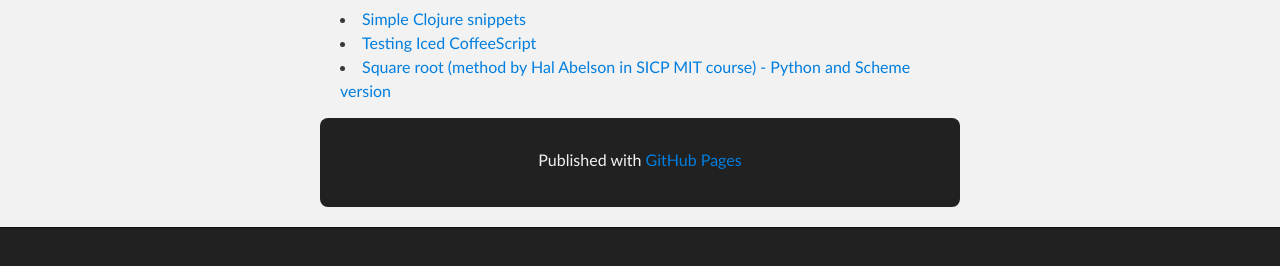
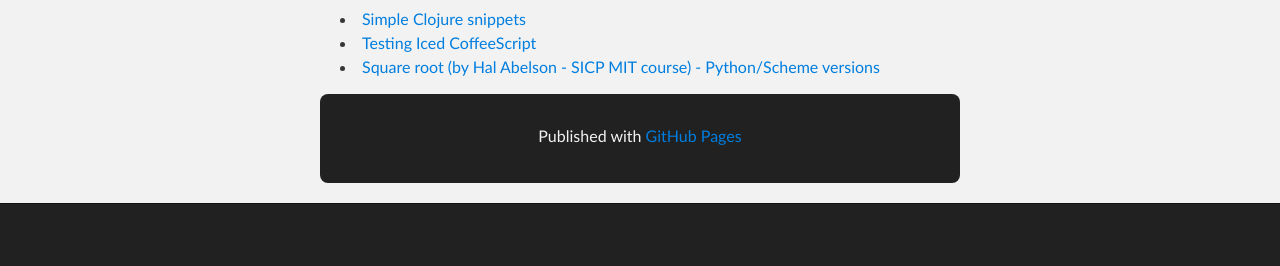
Before and after one commit to sandy98/sandy98.github.com.old, a plain HTML site: page index.html in a window 1280 px wide. Shown: the part 386-652 px from the top of the page. Drawn offline with Linux system fonts and the light colour scheme.

Commit message:
Update index.html

```diff
--- a/index.html
+++ b/index.html
@@ -41,7 +41,7 @@
         <ul>
             <li><a href="https://gist.github.com/989424">Simple Clojure snippets</a></li>
             <li><a href="https://gist.github.com/2514318">Testing Iced CoffeeScript</a></li>
-            <li><a href="https://gist.github.com/2575074">Square root (method by Hal Abelson in SICP MIT course) - Python and Scheme version</a></li>
+            <li><a href="https://gist.github.com/2575074">Square root (by Hal Abelson - SICP MIT course) - Python/Scheme versions</a></li>
         </ul>
     <!-- FOOTER  -->
     <div id="footer_wrap" class="outer">
```
